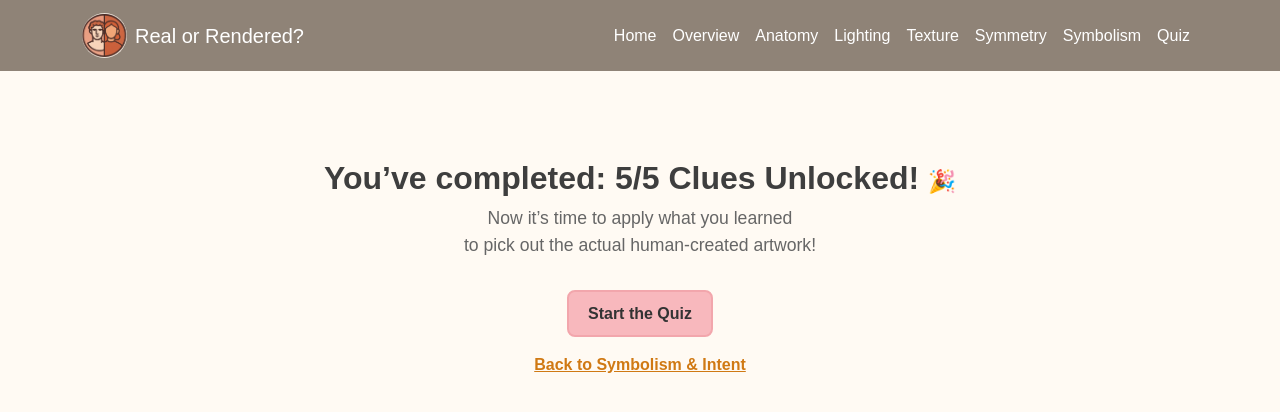
After one commit to Chhheryl/Real-or-Rendered, a Flask app: page /transition_learn_quiz in a window 1280 px wide. The commit adds this page. Shown: the top 412 px of the page. Run offline with Flask 3, Linux system fonts and the light colour scheme.

Commit message:
added transition from learn to quiz.

```diff
--- a/real_or_rendered_app/app.py
+++ b/real_or_rendered_app/app.py
@@ -69,6 +69,10 @@ def learn(lesson_id):
         unlocked=len(completed)
     )
 
+@app.route('/transition_learn_quiz')
+def transition_learn_quiz():
+    return render_template('transition_learn_quiz.html')
+
 
 @app.route('/quiz/<int:question_id>', methods=['GET', 'POST'])
 def quiz(question_id):
--- a/real_or_rendered_app/templates/learn.html
+++ b/real_or_rendered_app/templates/learn.html
@@ -403,6 +403,7 @@
         </div>
         <div class="nav-right">
           {% if next_id %}
+            <!-- If there's a next lesson, link to it -->
             <a
               href="{{ url_for('learn', lesson_id=next_id) }}"
               class="btn-pink"
@@ -410,11 +411,12 @@
               ▶ Next Cue: {{ lessons[next_id - 1].title }}
             </a>
           {% else %}
+            <!-- If this is the last lesson, go to transition_learn_quiz -->
             <a
-            href="{{ url_for('quiz', question_id=1) }}"
+              href="{{ url_for('transition_learn_quiz') }}"
               class="btn-pink"
             >
-            Start the Quiz →
+              Next →
             </a>
           {% endif %}
         </div>
--- /dev/null
+++ b/real_or_rendered_app/templates/transition_learn_quiz.html
@@ -0,0 +1,180 @@
+<!DOCTYPE html>
+<html lang="en">
+  <head>
+    <meta charset="UTF-8" />
+    <title>Learn to Quiz Transition</title>
+    <!-- Bootstrap 5 CSS -->
+    <link
+      href="https://cdn.jsdelivr.net/npm/bootstrap@5.3.0/dist/css/bootstrap.min.css"
+      rel="stylesheet"
+    />
+    <style>
+      body {
+        background-color: #fffaf3; /* Cream background */
+        margin: 0;
+        font-family: Arial, sans-serif;
+      }
+      a {
+        text-decoration: none;
+      }
+      /* NAVBAR (same as your existing pages) */
+      .navbar-custom {
+        background-color: #8f8377; /* Taupe */
+      }
+      .navbar-custom .navbar-brand,
+      .navbar-custom .nav-link {
+        color: #fff !important;
+        font-weight: 500;
+      }
+      .navbar-custom .nav-link:hover {
+        color: #ffffffcc !important;
+      }
+      .navbar-custom .nav-link.active {
+        color: #ffd600 !important;
+      }
+      .logo {
+        width: 45px;
+        height: 45px;
+        margin-right: 8px;
+        border-radius: 50%;
+        background: url("{{ url_for('static', filename='images/icon.png') }}")
+          no-repeat center center / cover;
+      }
+
+      /* PAGE WRAPPER */
+      .page-wrapper {
+        max-width: 1200px;
+        margin: 0 auto;
+        padding: 1.5rem 2rem;
+      }
+
+      /* MAIN CONTENT */
+      .transition-content {
+        text-align: center;
+        margin-top: 4rem;
+      }
+      .transition-content h1 {
+        font-size: 2rem;
+        font-weight: 700;
+        color: #3e3e3e;
+      }
+      .transition-content p {
+        font-size: 1.1rem;
+        color: #666;
+        margin-bottom: 2rem;
+      }
+
+      /* Pink button (matching your existing style) */
+      .btn-pink {
+        background-color: #f8b8bd;
+        border: 2px solid #f2a6ac;
+        border-radius: 8px;
+        padding: 0.6rem 1.2rem;
+        color: #333;
+        font-weight: 600;
+        cursor: pointer;
+        text-decoration: none;
+        display: inline-block;
+        margin-bottom: 1rem;
+      }
+      .btn-pink:hover {
+        background-color: #f3969e;
+        color: #fff;
+      }
+
+      /* Back link style */
+      .back-link {
+        color: #d07913;
+        text-decoration: underline;
+        font-weight: 600;
+      }
+      .back-link:hover {
+        color: #b56407;
+      }
+    </style>
+  </head>
+  <body>
+    <!-- NAVBAR -->
+    <nav class="navbar navbar-custom navbar-expand-lg">
+      <div class="container">
+        <a class="navbar-brand d-flex align-items-center" href="{{ url_for('home') }}">
+          <div class="logo"></div>
+          <span>Real or Rendered?</span>
+        </a>
+        <button
+          class="navbar-toggler"
+          type="button"
+          data-bs-toggle="collapse"
+          data-bs-target="#navbarNav"
+          aria-controls="navbarNav"
+          aria-expanded="false"
+          aria-label="Toggle navigation"
+        >
+          <span class="navbar-toggler-icon"></span>
+        </button>
+        <div class="collapse navbar-collapse justify-content-end" id="navbarNav">
+          <ul class="navbar-nav mb-2 mb-lg-0">
+            <li class="nav-item">
+              <a class="nav-link" href="{{ url_for('home') }}">Home</a>
+            </li>
+            <li class="nav-item">
+              <a class="nav-link" href="{{ url_for('transition') }}">Overview</a>
+            </li>
+            <li class="nav-item">
+              <a class="nav-link" href="{{ url_for('learn', lesson_id=1) }}">Anatomy</a>
+            </li>
+            <li class="nav-item">
+              <a class="nav-link" href="{{ url_for('learn', lesson_id=2) }}">Lighting</a>
+            </li>
+            <li class="nav-item">
+              <a class="nav-link" href="{{ url_for('learn', lesson_id=3) }}">Texture</a>
+            </li>
+            <li class="nav-item">
+              <a class="nav-link" href="{{ url_for('learn', lesson_id=4) }}">Symmetry</a>
+            </li>
+            <li class="nav-item">
+              <a class="nav-link" href="{{ url_for('learn', lesson_id=6) }}">Symbolism</a>
+            </li>
+            <li class="nav-item">
+              <a class="nav-link" href="{{ url_for('quiz', question_id=1) }}">Quiz</a>
+            </li>
+          </ul>
+        </div>
+      </div>
+    </nav>
+
+    <!-- MAIN WRAPPER -->
+    <div class="page-wrapper">
+      <div class="transition-content">
+        <!-- Large header -->
+        <h1>
+          You’ve completed: 5/5 Clues Unlocked!
+          <span style="font-size:1.4rem;">🎉</span>
+        </h1>
+        <p>
+          Now it’s time to apply what you learned <br />
+          to pick out the actual human-created artwork!
+        </p>
+
+        <!-- Button to Quiz -->
+        <a href="{{ url_for('quiz', question_id=1) }}" class="btn-pink">
+          Start the Quiz
+        </a>
+        <br />
+
+        <!-- Back to Symbolism & Intent -->
+        <a
+          href="{{ url_for('learn', lesson_id=6) }}"
+          class="back-link"
+        >
+          Back to Symbolism &amp; Intent
+        </a>
+      </div>
+    </div>
+
+    <!-- Bootstrap JS (if needed for collapsible nav) -->
+    <script
+      src="https://cdn.jsdelivr.net/npm/bootstrap@5.3.0/dist/js/bootstrap.bundle.min.js"
+    ></script>
+  </body>
+</html>
```
Lines whose indentation alone changed are shown as unchanged.
